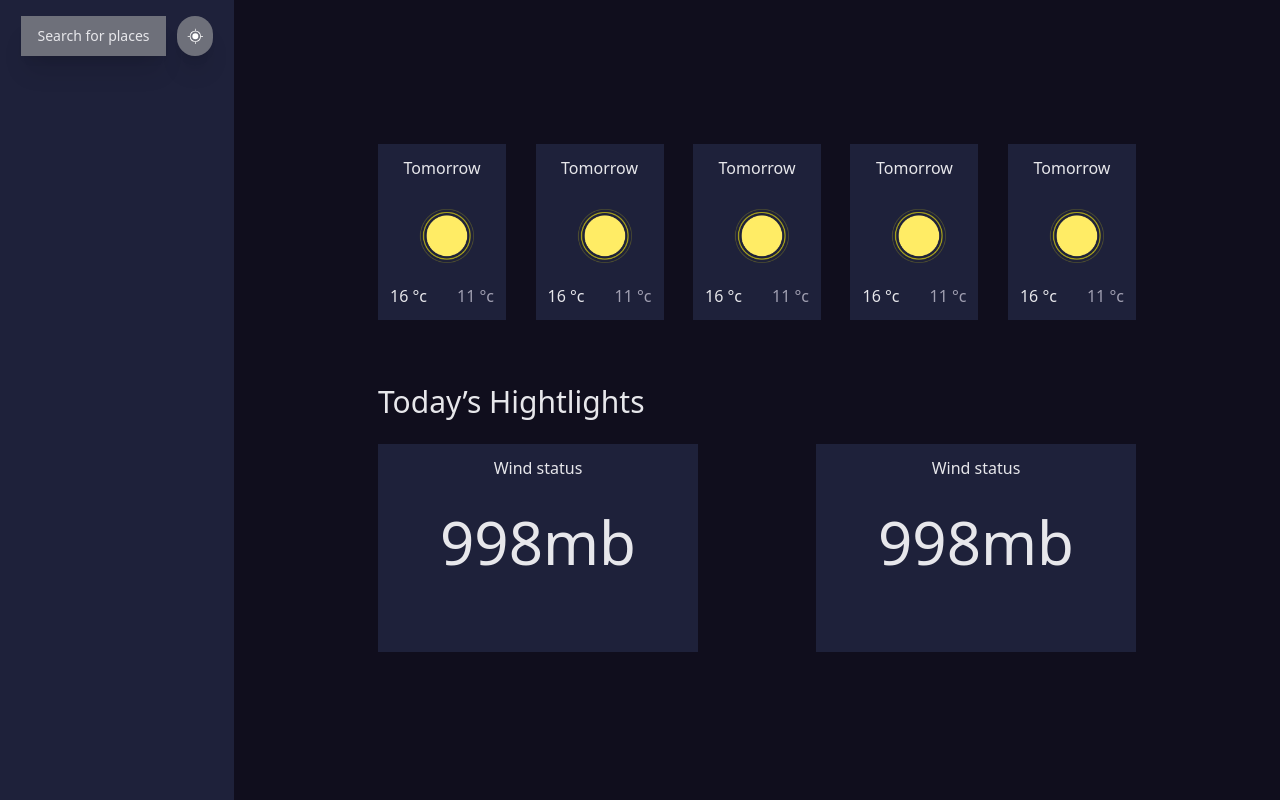
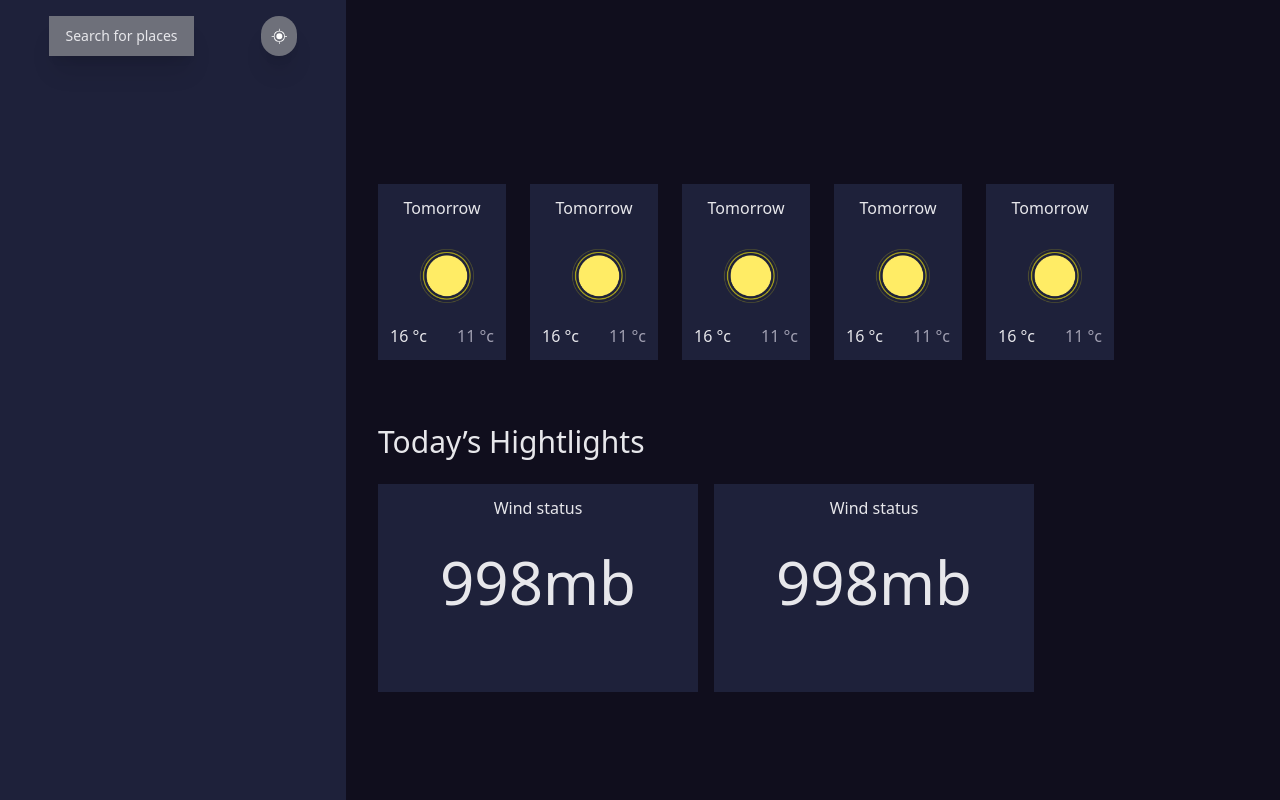
Before and after one commit to Franpistelli/weather-app, a React (Vite) app: page / in a window 1280 px wide. Built offline with nearby package versions, Linux system fonts and the light colour scheme.

Commit message:
Added linter

```diff
--- a/src/App.jsx
+++ b/src/App.jsx
@@ -1,35 +1,32 @@
 import React, { useEffect, useState } from 'react'
 import TodayHighlightsCard from './components/TodayHighlightsCard'
 import WeatherCard from './components/WeatherCard'
-import { get5DaysForecast, getCurrentWeather, getCoordinatesByLocationName } from './api/services'
-import CurrentWeatherSection from './components/CurrentWeatherSection';
+import { get5DaysForecast, getCurrentWeather } from './api/services'
+import CurrentWeatherSection from './components/CurrentWeatherSection'
 
 function App() {
-
   const [position, setposition] = useState(null)
   const [currentWeather, setcurrentWeather] = useState(null)
   const [fiveDayForecast, setfiveDayForecast] = useState(null)
 
   useEffect(() => {
     async function fetchData() {
-
       if (position) {
         const [today, forecast] = await Promise.all([
           getCurrentWeather({ lat: position.latitude, lon: position.longitude }),
-          get5DaysForecast({ lat: position.latitude, lon: position.longitude }),
-          //getCoordinatesByLocationName({ locationName: "Cordoba,Argentina" })
+          get5DaysForecast({ lat: position.latitude, lon: position.longitude })
+          // getCoordinatesByLocationName({ locationName: "Cordoba,Argentina" })
         ])
         setcurrentWeather(today)
         setfiveDayForecast(forecast)
         console.log('response', [today, forecast])
       }
     }
-    fetchData();
-  }, [position]);
-
+    fetchData()
+  }, [position])
 
   return (
-    <div className="flex box-border h-[100vh] w-full flex-col xl:flex-row">
+    <div className='flex box-border h-[100vh] w-full flex-col xl:flex-row'>
 
       {/* First section */}
       <div className='flex grow-[1] shrink bg-principal flex-col items-center p-4'>
@@ -37,9 +34,9 @@ function App() {
       </div>
 
       {/* second section */}
-      <div className='flex flex-col grow-[1] bg-principal-dark p-36 gap-y-12 flex-wrap'>
+      <div className='flex flex-col grow-[1] bg-principal-dark p-8 gap-y-12 flex-wrap justify-center items-center'>
 
-        <div className='flex w-full h-48 gap-6 flex-wrap justify-between'>
+        <div className='flex w-full h-48 gap-6 flex-wrap'>
           <WeatherCard />
           <WeatherCard />
           <WeatherCard />
@@ -47,9 +44,9 @@ function App() {
           <WeatherCard />
         </div>
 
-        <div className='flex w-full h-48 gap-6 flex-row xl:flex-col'>
+        <div className='flex w-full h-48 gap-6 flex-col'>
           <h2 className='text-principal-text text-3xl'>Today’s Hightlights</h2>
-          <div className='flex flex-row justify-between'>
+          <div className='flex flex-row flex-wrap gap-4'>
             <TodayHighlightsCard />
             <TodayHighlightsCard />
           </div>
--- a/src/api/services.js
+++ b/src/api/services.js
@@ -1,10 +1,10 @@
-const BASE_URL = "https://api.openweathermap.org"
+const BASE_URL = 'https://api.openweathermap.org'
 
 export async function get5DaysForecast({ lat, lon }) {
-  let requestOptions = {
+  const requestOptions = {
     method: 'GET',
     redirect: 'follow'
-  };
+  }
 
   try {
     const response = await fetch(`${BASE_URL}/data/2.5/forecast?lat=${lat}&lon=${lon}&appid=${import.meta.env.VITE_API_KEY}&units=metric`, requestOptions)
@@ -17,10 +17,10 @@ export async function get5DaysForecast({ lat, lon }) {
 }
 
 export async function getCurrentWeather({ lat, lon }) {
-  let requestOptions = {
+  const requestOptions = {
     method: 'GET',
     redirect: 'follow'
-  };
+  }
 
   try {
     const response = await fetch(`${BASE_URL}/data/2.5/weather?lat=${lat}&lon=${lon}&appid=${import.meta.env.VITE_API_KEY}&units=metric`, requestOptions)
@@ -33,10 +33,10 @@ export async function getCurrentWeather({ lat, lon }) {
 }
 
 export async function getCoordinatesByLocationName({ locationName }) {
-  let requestOptions = {
+  const requestOptions = {
     method: 'GET',
     redirect: 'follow'
-  };
+  }
 
   try {
     const response = await fetch(`${BASE_URL}/geo/1.0/direct?q=${locationName}&limit=5&appid=${import.meta.env.VITE_API_KEY}`, requestOptions)
--- a/vite.config.js
+++ b/vite.config.js
@@ -3,5 +3,5 @@ import react from '@vitejs/plugin-react-swc'
 
 // https://vitejs.dev/config/
 export default defineConfig({
-  plugins: [react()],
+  plugins: [react()]
 })
```
Also changed, not shown: package.json (+18 -10 lines), 1 other file (tests, documents, lock files or other folders).
